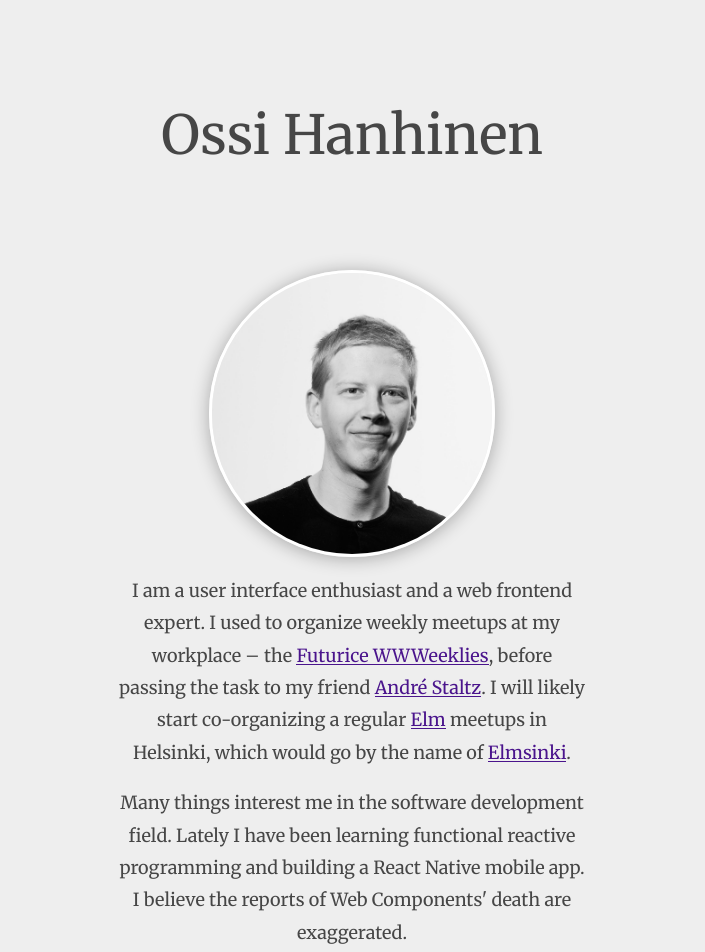
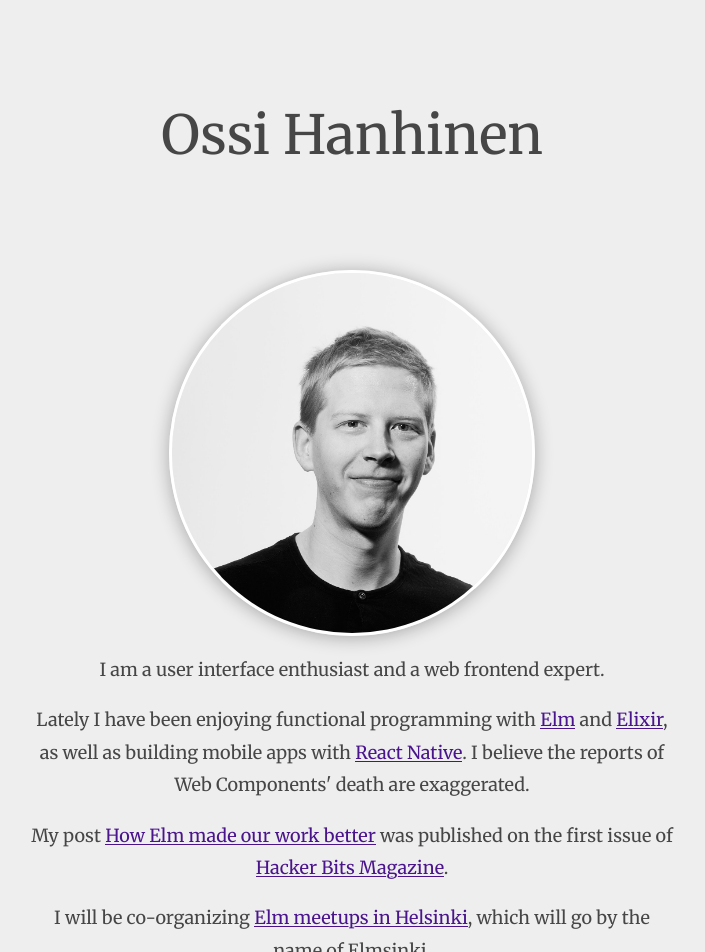
Before and after one commit to ohanhi/ohanhi.github.io, a Jekyll site: the page built from index.html, in a window 1280 px wide. Shown: the top 952 px of the page, without its empty margins (288-993 px from the left). Built offline with Jekyll 4.4.1, drawn with Linux system fonts in a browser that asks for light colours; comment, search, counter and statistics services are not loaded; some of the changed text lies outside the part shown.

Commit message:
Improve home page

```diff
--- a/css/main.css
+++ b/css/main.css
@@ -68,6 +68,7 @@
     background: #eee;
     color: #464646;
     font-family: 'Merriweather', serif;
+    font-weight: 300;
     text-align: center;
     line-height: 1.8;
 }
@@ -75,7 +76,7 @@
 .contain {
     box-sizing: border-box;
     width: 100%;
-    max-width: 30rem;
+    max-width: 40rem;
     padding: 0 2em 2em;
     margin: auto;
 }
@@ -85,6 +86,17 @@
     font-weight: 300;
     margin: 2em 0;
     line-height: 1;
+}
+
+.blog-posts {
+  margin-left: 0;
+  padding: 0;
+  list-style: none;
+}
+
+.blog-posts li {
+  margin: 0;
+  padding: 0;
 }
 
 .profile-pic {
--- a/index.html
+++ b/index.html
@@ -8,11 +8,27 @@
 </header>
 
 <p>
-    I am a user interface enthusiast and a web frontend expert. I used to organize weekly meetups at my workplace &ndash; the <a href="https://wwweeklies.com/">Futurice WWWeeklies</a>, before passing the task to my friend <a href="http://staltz.com/">André Staltz</a>. I will likely start co-organizing a regular <a href="https://elm-lang.org/">Elm</a> meetups in Helsinki, which would go by the name of <a href="https://twitter.com/elmsinki">Elmsinki</a>.
+    I am a user interface enthusiast and a web frontend expert.
 </p>
 <p>
-    Many things interest me in the software development field. Lately I have been learning functional reactive programming and building a React Native mobile app. I believe the reports of Web Components' death are exaggerated.
+    Lately I have been enjoying functional programming with <a href="http://elm-lang.org/">Elm</a> and <a href="http://elixir-lang.org/">Elixir</a>, as well as building mobile apps with <a href="https://facebook.github.io/react-native/">React Native</a>. I believe the reports of Web Components' death are exaggerated.
 </p>
+<p>
+    My post <a href="http://futurice.com/blog/elm-in-the-real-world">How Elm made our work better</a> was published on the first issue of <a href="http://hackerbits.com/09-2016">Hacker Bits Magazine</a>.
+</p>
+<p>
+    I will be co-organizing <a href="http://www.meetup.com/elmsinki/">Elm meetups in Helsinki</a>, which will go by the name of Elmsinki.
+</p>
+
+<h2>Blog</h2>
+
+<ul class="blog-posts">
+  {% for post in site.posts %}
+  <li>
+    <a href="{{ post.url }}">{{ post.title }}</a> ({{ post.date | date: "%b %Y" }})
+  </li>
+  {% endfor %}
+</ul>
 
 <h2>Some things I've done</h2>
 
@@ -39,19 +55,3 @@
         &mdash; Android Wear Watch Face
     </figcaption>
 </figure>
-
-<figure class="portfolio-entry">
-    <img src="https://flockler.com/thumbs/1992/polymer-feature_s888x500_m1x0_q65_noupscale.png" alt="">
-    <figcaption>
-        <a href="http://futurice.com/blog/declarative-apps-with-polymers-two-way-data-binding">Declarative web applications with Polymer’s two-way data-binding</a>
-        &mdash; Blog Post
-    </figcaption>
-</figure>
-
-<figure class="portfolio-entry">
-    <img src="https://raw.githubusercontent.com/mr-maw/minimoka-gnome-shell/master/Screenshots/Screenshot-2.png" alt="">
-    <figcaption>
-        <a href="https://github.com/ohanhi/minimoka-gnome-shell">MiniMoka</a>
-        &mdash; GNOME Shell theme
-    </figcaption>
-</figure>
```
